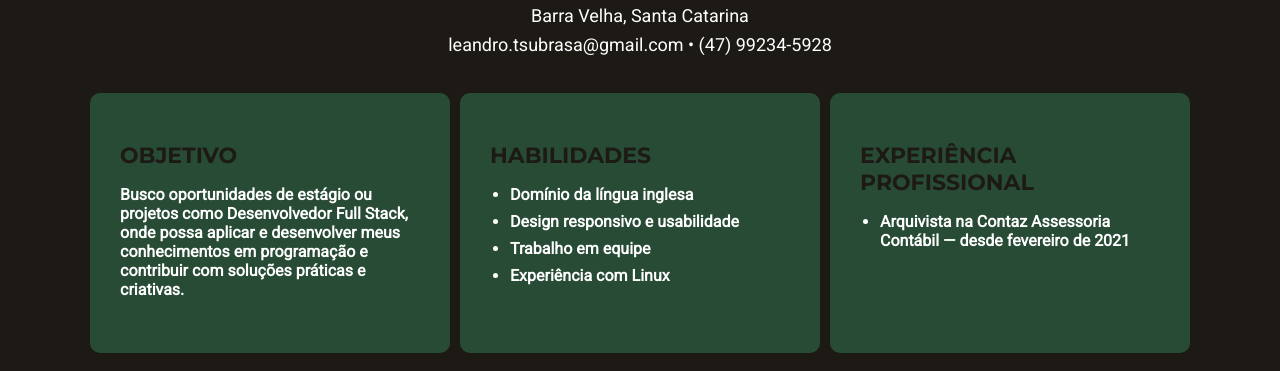
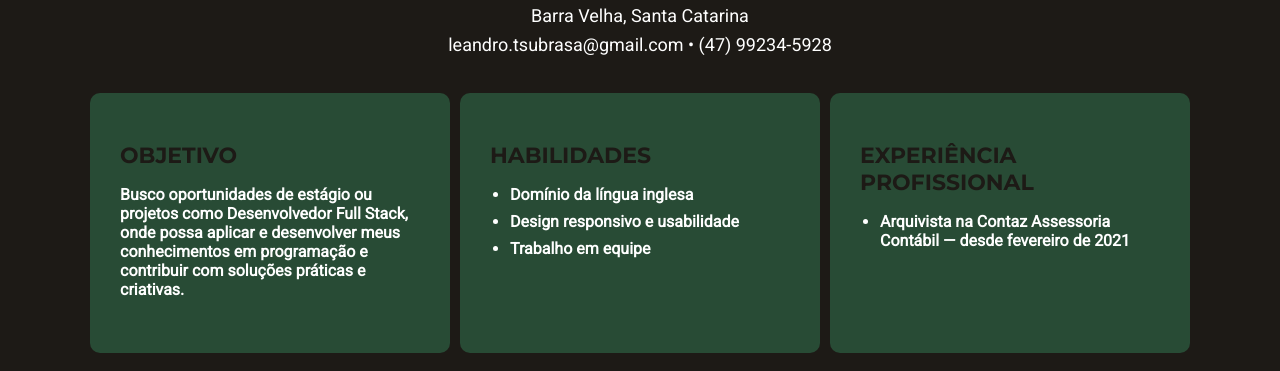
Before and after one commit to tsubrasa/curriculo_web, a plain HTML site: page index.html in a window 1280 px wide. Shown: the part 343-714 px from the top of the page. Drawn offline with Linux system fonts and the light colour scheme.

Commit message:
experiencia com linux removida

```diff
--- a/index.html
+++ b/index.html
@@ -35,7 +35,6 @@
                 <li>Domínio da língua inglesa</li>
                 <li>Design responsivo e usabilidade</li>
                 <li>Trabalho em equipe</li>
-                <li>Experiência com Linux</li>
             </ul>
         </section>
 
```
